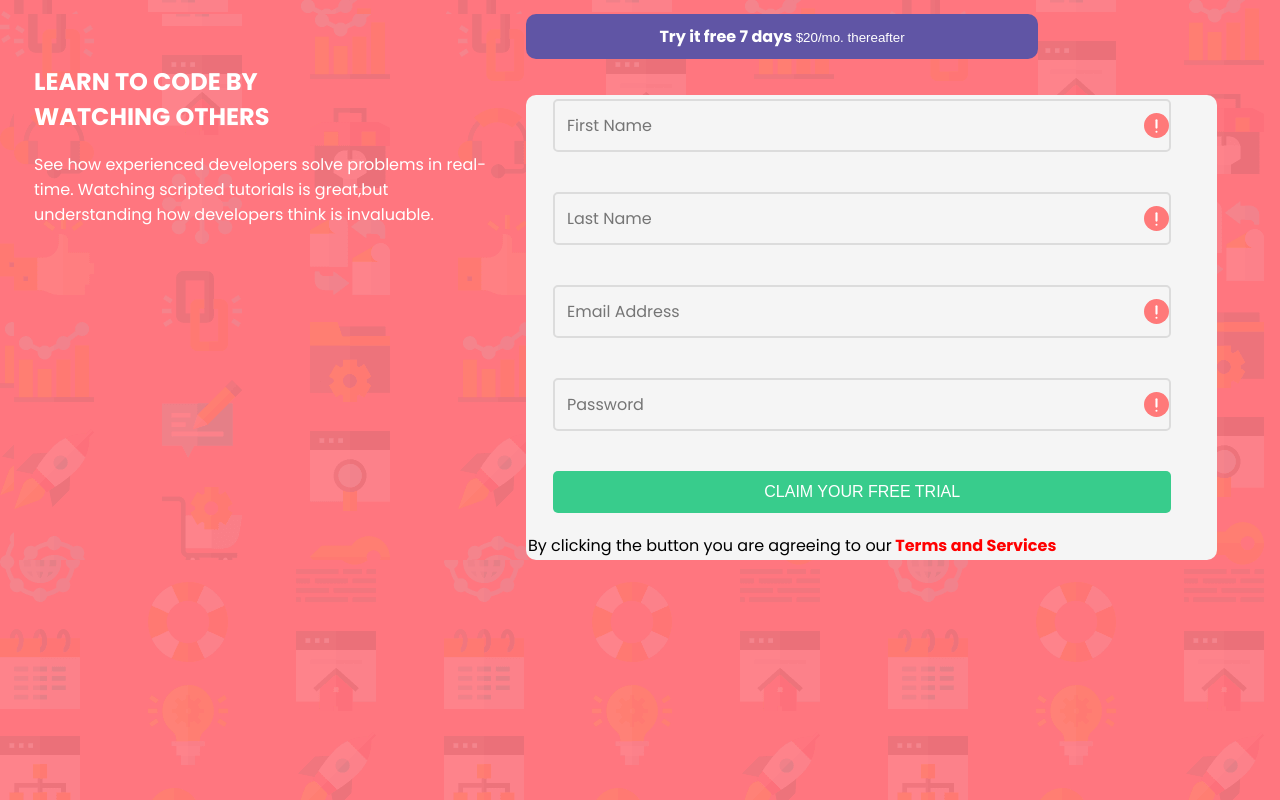
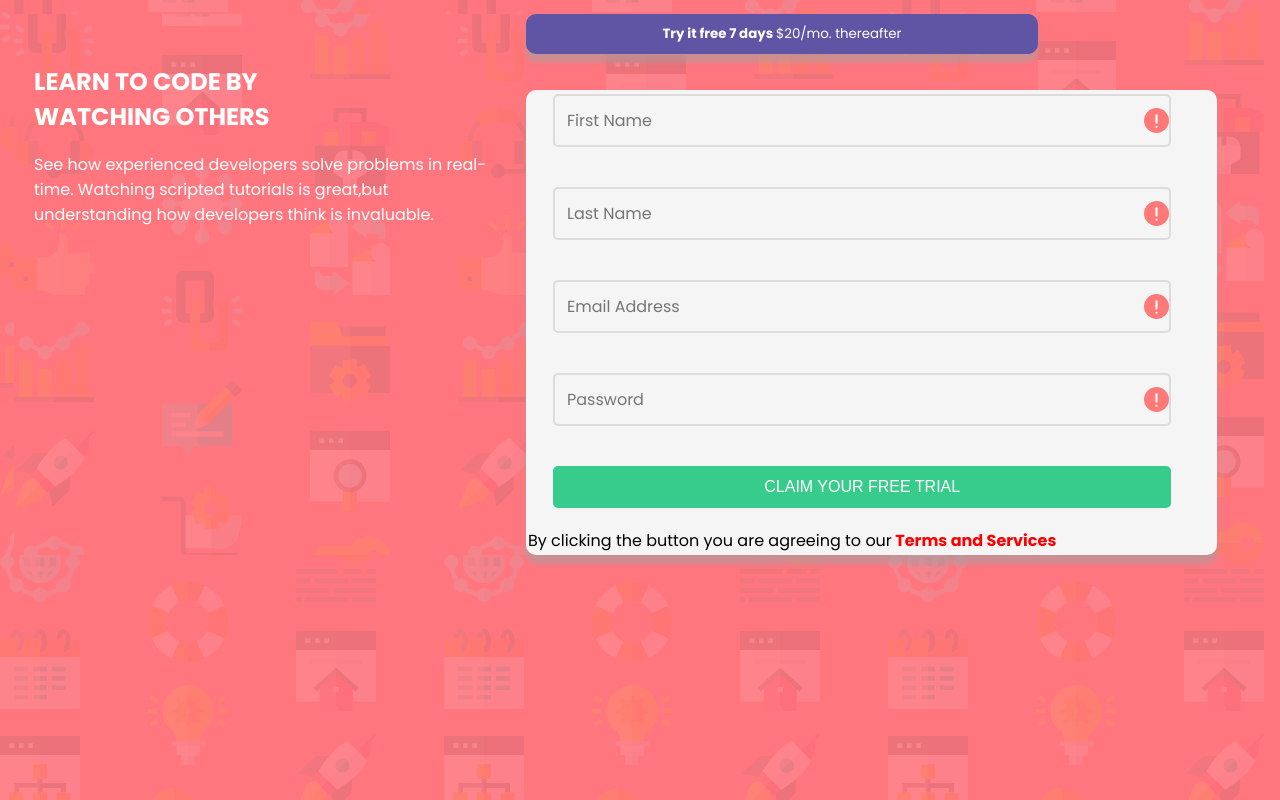
Before and after one commit to saorero/reg-form, a plain HTML site: page index.html in a window 1280 px wide. Drawn offline with Linux system fonts and the light colour scheme.

Commit message:
modification

```diff
--- a/form.css
+++ b/form.css
@@ -16,7 +16,8 @@
     width: 85%;
 
     padding: 70px ;
-    margin:  6px auto   ;
+    /*margin:  6px auto   ;*/
+    margin: 6px 120px;
 
 
 
@@ -25,17 +26,17 @@
     display: flex;
     font-size: 16px;
     justify-content: space-between;
-
+    position: fixed;
 
 }
 .first{
-    margin: 230px 60px;
+    margin: 230px 30px;
 
     justify-content: space-between;
     color: white;
 }
 .second{
-    margin: 40px 20px 15px 10px;
+    margin: 40px 80px 15px 10px;
 
 
 }
@@ -48,7 +49,8 @@
     text-align: left;
 
     border-radius: 10px;
-    padding: 15px;
+    padding: 25px;
+    box-shadow: 0px 9px  5px  hsla(184, 9%, 62%, 0.5);
 
 }
 .free{
@@ -61,9 +63,13 @@
    width: 100%;
     align-items: center;
     border: 0cm;
+    font-family:'Poppins', sans-serif ;
+    box-shadow: 0px 8px  5px  hsla(184, 9%, 62%, 0.5);
+
 }
 .diff{
     color: white;
+
 }
 .free:hover, .trial:hover{
     background-color: orangered;
@@ -80,11 +86,11 @@
     font-size: 16px;
     margin: 2px 25px;
 }
-strong{
+/*strong{
     color: hsl(0, 100%, 74%) ;
-    font-family:'Poppins', sans-serif ;
+
     font-size: medium;
-}
+}*/
 
 .puts{
     width: 90%;
@@ -116,6 +122,7 @@
     color: red;
     text-decoration: none;
 }
+
 @media screen and  (max-width:1440px) {
     body{
         background-color: #FF767F;
@@ -152,6 +159,7 @@
         flex-direction: column;
         padding: 0;
     justify-content: left;
+    position: relative;
 
     }
     .first{
@@ -165,8 +173,12 @@
     }
     .form{
         width: 120%;
-        padding: 0;
-        margin: 0;
+        padding: 30px;
+        margin: 0 auto;
+
+    }
+    .free{
+        width: 120%;
 
     }
     body{
@@ -175,6 +187,6 @@
     }
     .trial,.puts{
         padding: 2px;
-
+        margin: 2px 10px 3px 10px;
     }
 }
```
